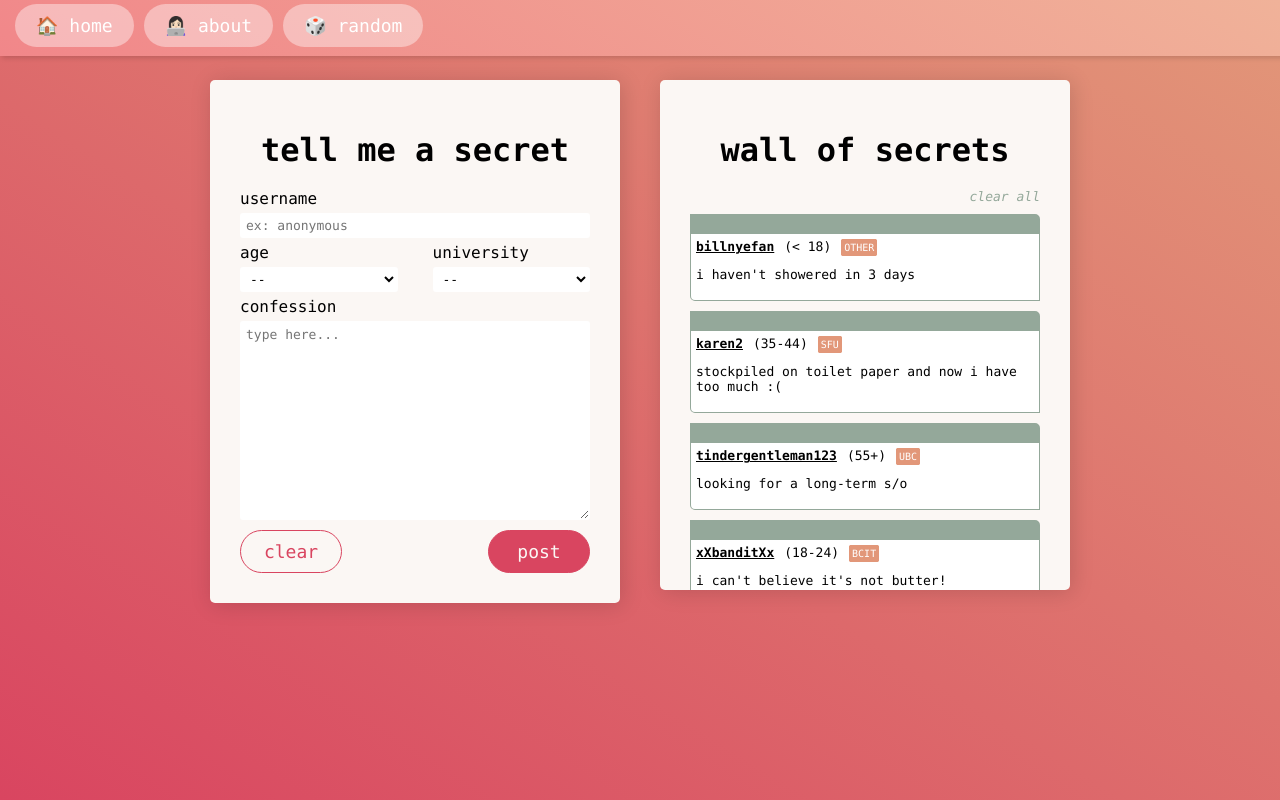
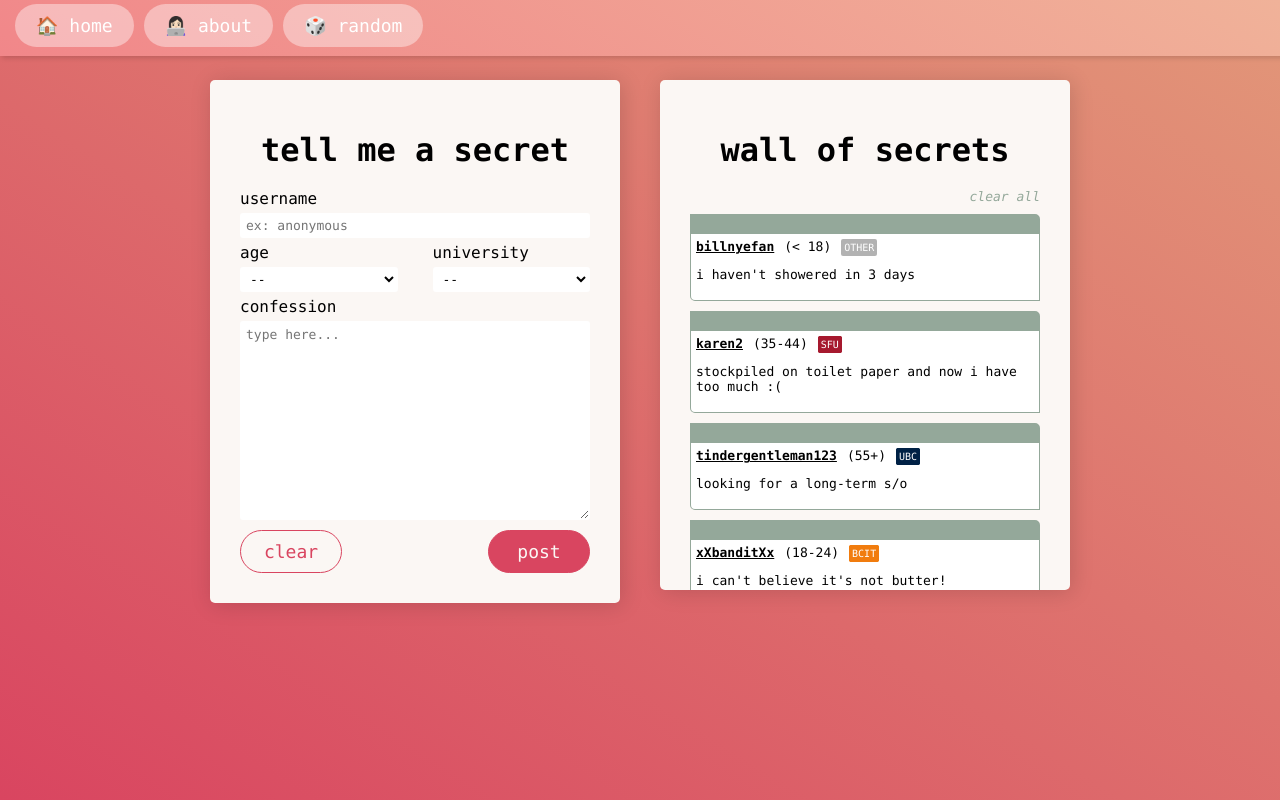
Before and after one commit to tsangela/uni-confessions, a React (Create React App) app: page / in a window 1280 px wide. Built offline with nearby package versions, Linux system fonts and the light colour scheme.

Commit message:
tag colours

```diff
--- a/src/App.css
+++ b/src/App.css
@@ -506,11 +506,33 @@ message board
 .message-university {
   margin-left: 10px;
   padding: 2px;
-  background: #e29779;
+  font-size: x-small;
   color: white;
   border-radius: 2px;
-  border: 1px solid #e29779;
-  font-size: x-small;
+
+  /* default */
+  background: rgba(0, 0, 0, 0.3);
+  border: 1px solid transparent;
+}
+
+.message-university.ubc {
+  background: #002145;
+  border-color: #002145;
+}
+
+.message-university.sfu {
+  background: #a6192e;
+  border-color: #a6192e;
+}
+
+.message-university.bcit {
+  background: #f17c0e;
+  border-color: #f17c0e;
+}
+
+.message-university.uvic {
+  background: #f5aa1c;
+  border-color: #f5aa1c;
 }
 
 .message-age::before {
--- a/src/components/common/confession.js
+++ b/src/components/common/confession.js
@@ -39,7 +39,7 @@ class Confession extends React.Component {
           <span ref={ref => this.deleteButton = ref} id={`${id}_delete`} className='delete' onClick={() => this.handleDelete(id)}>-</span>
           <span className='message-username'>{username}</span>
           <span className='message-age'>{age}</span>
-          <span className='message-university'>{university.toUpperCase()}</span>
+          <span className={`message-university ${university}`}>{university.toUpperCase()}</span>
           <p>{text}</p>
         </Message>
       </div>
```
